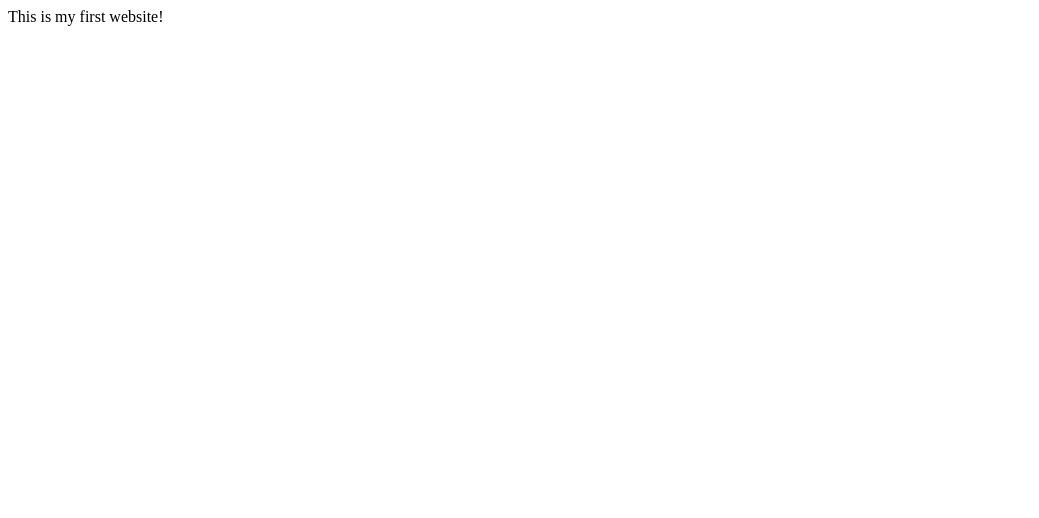
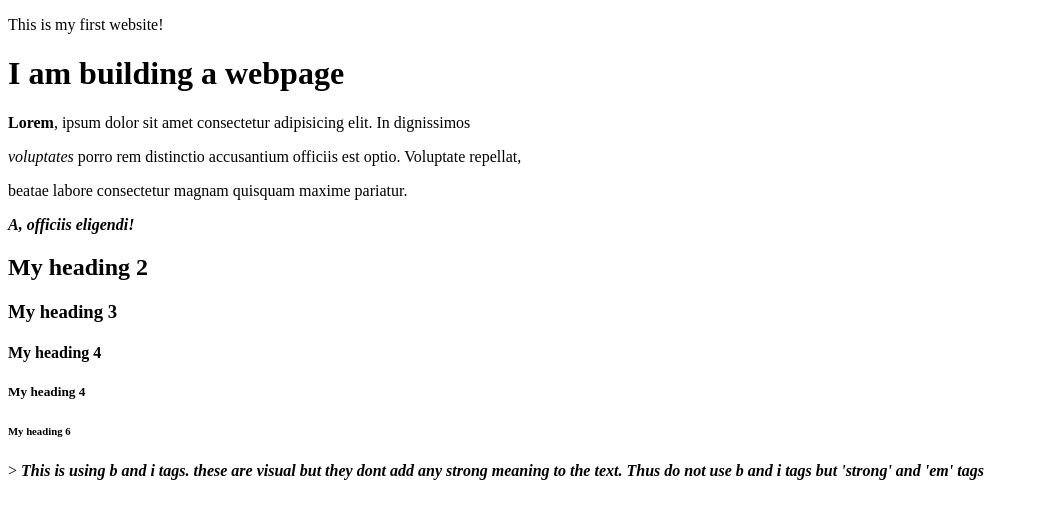
Before and after one commit to Arthurmystic/my_first_webpage, a plain HTML site: page index.html in a window 1280 px wide. Shown: the whole page, without its empty margins (0-1039 px from the left). Drawn offline with Linux system fonts and the light colour scheme.

Commit message:
Headings, paragraphs, italicizing and commenting on html

```diff
--- a/index.html
+++ b/index.html
@@ -5,6 +5,25 @@
         <title>First Website</title>
     </head>
     <body>
-        This is my first website!
+        <p> This is my first website!</p>
+        <h1> I am building a webpage</h1>
+
+        <p><strong>Lorem</strong>, ipsum dolor sit amet consectetur
+            adipisicing elit. In dignissimos
+            <p><em>voluptates</em> porro rem distinctio accusantium
+            officiis est optio. Voluptate repellat,</p>
+            beatae labore consectetur magnam quisquam
+            maxime pariatur.
+            <p><strong><em>A, officiis eligendi!</em></strong></p>
+            <h2>        My heading 2</h2>
+            <!--My comment 1-->
+            <h3> My heading 3</h3>
+            <h4> My heading 4</h4><h5>My heading 4</h5>
+            <!--Next comment-->
+            <h6>My heading 6</h6>
+            <p>><b> <i> This is using b and i tags. these are visual but they dont
+                add any strong meaning to the text. Thus do not use b and i tags but
+                'strong' and 'em' tags
+            </i></b></p
     </body>
 </html>
```
